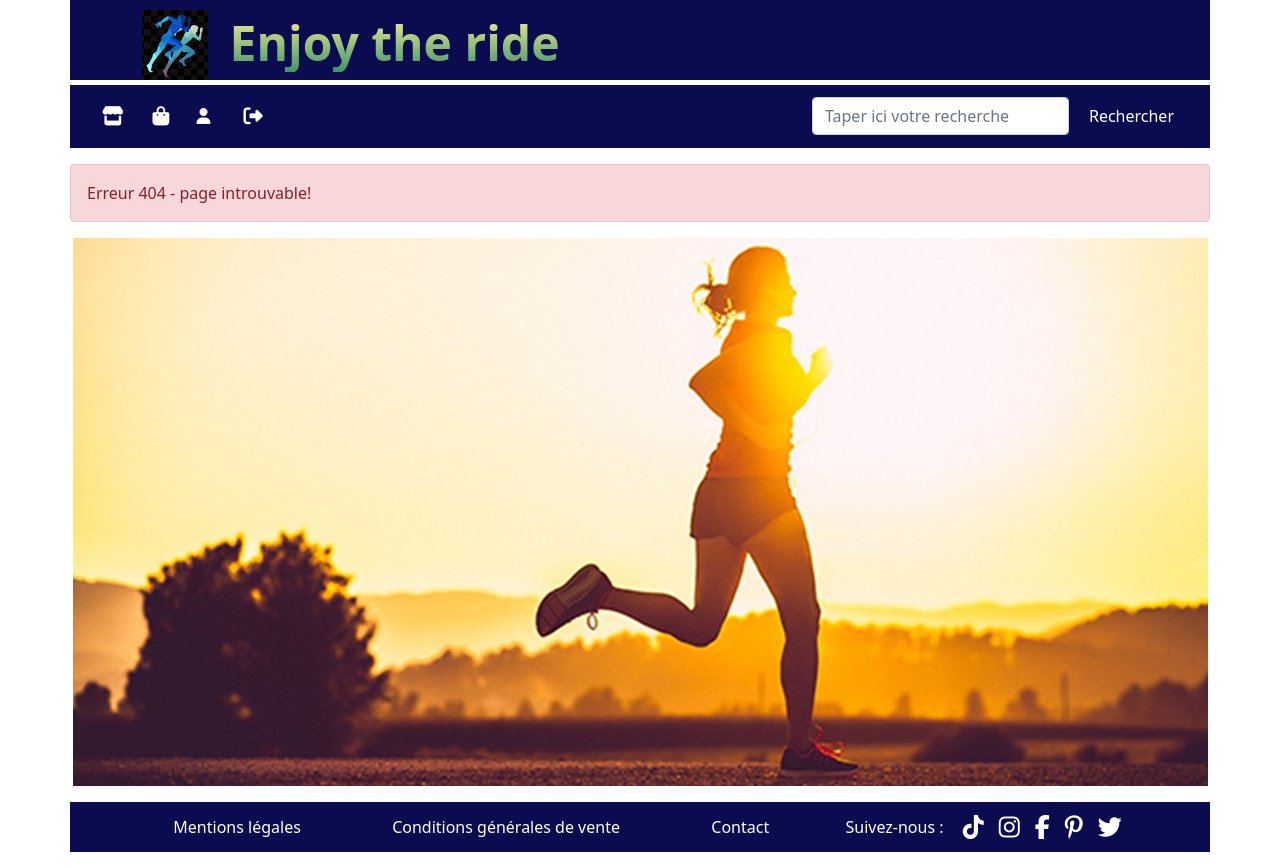
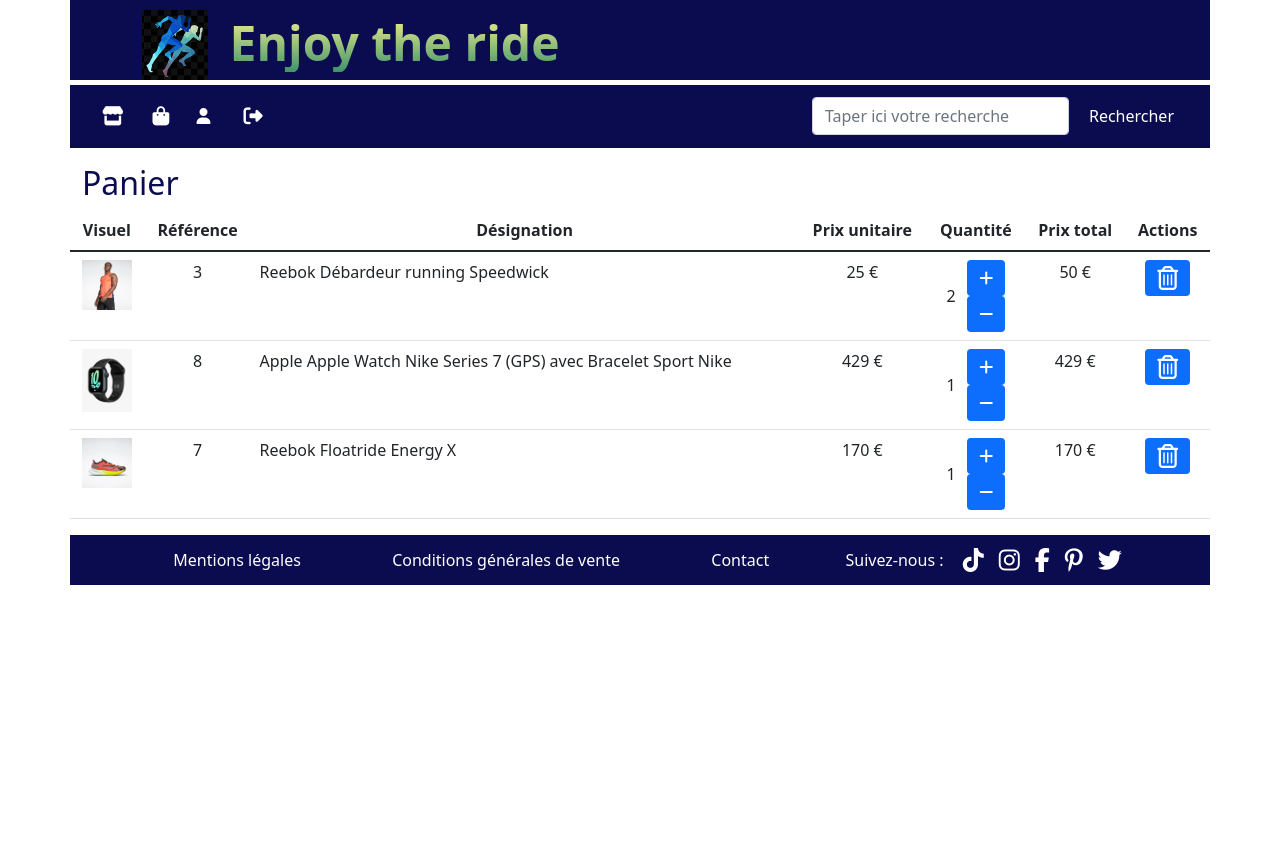
Before and after one commit to cilH/projet-javazon, an Angular app: page /panier/1 in a window 1280 px wide. Before the commit this address led to /erreur. After the commit the page ends 800 px from the top, so only its background shows below. Built offline with nearby package versions, Linux system fonts and the light colour scheme; data requests are answered from the project's data file.

Commit message:
Implémentation affichage panier

```diff
--- a/db.json
+++ b/db.json
@@ -164,12 +164,12 @@
   "detailsCommande": [
     {
       "noCommande": 1,
-      "idProduit": 1,
-      "quantite": 1
+      "idProduit": 3,
+      "quantite": 2
     },
     {
       "noCommande": 1,
-      "idProduit": 5,
+      "idProduit": 8,
       "quantite": 1
     },
     {
--- a/src/app/app-routing.module.ts
+++ b/src/app/app-routing.module.ts
@@ -12,7 +12,7 @@
   { path: 'produit', component: ProduitComponent },
   { path: 'produit/:id', component: ProduitComponent },
   { path: 'produit/:recherche', component: ProduitComponent },
-  { path: 'panier', component: PanierComponent },
+  { path: 'panier/:noCommande', component: PanierComponent },
   { path: 'erreur', component: ErreurComponent },
   { path: '**', redirectTo: 'erreur' }
 ];
--- a/src/app/composants/panier/panier.component.css
+++ b/src/app/composants/panier/panier.component.css
@@ -1,3 +1,25 @@
-th {
+th, td {
     text-align: center;
+    margin-top: auto;
+    margin-bottom: auto;
 }
+
+img {
+    max-width: 50px;
+}
+
+.quantite {
+    display: flex;
+    justify-content: space-evenly;
+    align-items: center;
+}
+
+button {
+    border: none;
+}
+
+.boutons {
+    display: flex;
+    flex-direction: column;
+    justify-content: space-evenly;
+}
--- a/src/app/composants/panier/panier.component.html
+++ b/src/app/composants/panier/panier.component.html
@@ -2,22 +2,36 @@
 <table class="table container">
     <thead>
         <tr>
-            <th>Aperçu</th>
+            <th>Visuel</th>
             <th>Référence</th>
             <th>Désignation</th>
             <th>Prix unitaire</th>
             <th>Quantité</th>
             <th>Prix total</th>
+            <th>Actions</th>
         </tr>
     </thead>
     <tbody>
-        <tr>
-            <td></td>
-            <td></td>
-            <td></td>
-            <td></td>
-            <td></td>
-            <td></td>
-        </tr>
+        <ng-container *ngFor="let elt of detailsCommande, index as i">
+            <tr>
+                <td class="my-auto"><a href=""><img src="{{ visuels[i] }}" alt=""></a></td>
+                <td class="my-auto">{{ elt.idProduit }}</td>
+                <td style="text-align: left;">{{ designations[i] }}</td>
+                <td>{{ prixUnitaires[i] }} €</td>
+                <td>
+                    <div class="quantite">
+                        <div>{{ elt.quantite }}</div>
+                        <div class="boutons">
+                            <div><button type="button" class="btn btn-primary"><i class="fas fa-plus"></i></button></div>
+                            <div><button type="button" class="btn btn-primary"><i class="fas fa-minus"></i></button></div>
+                        </div>
+                    </div>
+                </td>
+                <td>{{ prixTotaux[i] }} €</td>
+                <td>
+                    <button type="button" class="btn btn-primary"><i class="far fa-trash-alt fa-xl"></i></button>
+                </td>
+            </tr>
+        </ng-container>
     </tbody>
 </table>
--- a/src/app/composants/panier/panier.component.ts
+++ b/src/app/composants/panier/panier.component.ts
@@ -1,4 +1,10 @@
 import { Component, OnInit } from '@angular/core';
+import { ActivatedRoute } from '@angular/router';
+import { Commande } from 'src/app/interfaces/commande';
+import { Detail } from 'src/app/interfaces/detail';
+import { Produit } from 'src/app/interfaces/produit';
+import { DetailService } from 'src/app/services/detail.service';
+import { ProduitService } from 'src/app/services/produit.service';
 
 @Component({
   selector: 'app-panier',
@@ -6,10 +12,49 @@
   styleUrls: ['./panier.component.css']
 })
 export class PanierComponent implements OnInit {
+  commande: Commande = {};
+  noCommande: number = 0;
+  detailsCommande: Detail[] = [];
+  produit: Produit = {};
+  visuels: string[] = [];
+  designations: string[] = [];
+  prixUnitaires: number[] = [];
+  prixTotaux: number[] = [];
 
-  constructor() { }
+  constructor(
+    private ds: DetailService,
+    private route: ActivatedRoute,
+    private ps: ProduitService
+  ) { }
 
   ngOnInit(): void {
+    this.route.paramMap.subscribe(res => {
+      this.noCommande = Number(res.get("noCommande") ?? 0);
+    })
+
+    this.ds.getOrderDetails(this.noCommande).subscribe(res => {
+      this.detailsCommande = res;
+      for (const elt of this.detailsCommande) {
+        this.ps.getOneProduct(elt.idProduit ?? 0).subscribe(res => {
+          this.produit = res;
+          this.visuels.push(this.produit.src1 ?? "");
+          this.designations.push(this.produit.marque + " " + this.produit.designation ?? "");
+          this.prixUnitaires.push(this.produit.prixUnitaire ?? 0);
+          let prixTotal = eval(`${this.produit.prixUnitaire} * ${elt.quantite}`);
+          this.prixTotaux.push(prixTotal);
+        })
+      }
+    })
+
   }
 
+  // recupererInfo(idProduit: number) {
+  //   this.ps.getOneProduct(idProduit).subscribe(res => {
+  //     this.produit = res;
+  //     this.visuel = this.produit.src1 ?? "";
+  //     this.designation = this.produit.designation ?? "";
+  //     this.prix = this.produit.prixUnitaire ?? 0;
+  //   })
+
+  // }
 }
--- a/src/app/composants/produit/produit.component.html
+++ b/src/app/composants/produit/produit.component.html
@@ -44,7 +44,7 @@
                         </li>
                         <li class="mb-4">
                             <h4>{{ produit.designation }}</h4>
-                            <div><i class="fas fa-cart-arrow-down fa-2xl"></i></div>
+                            <div><button class="btn btn-primary btn-outline-primary" (click)="ajouterPanier()"><i class="fas fa-cart-arrow-down fa-2xl"></i></button></div>
                         </li>
                         <li class="mb-2">Prix unitaire : {{ produit.prixUnitaire }} €</li>
                         <li class="mb-2"><button><i class="fas fa-heart"></i></button> : {{ produit.like }}</li>
--- a/src/app/composants/produit/produit.component.ts
+++ b/src/app/composants/produit/produit.component.ts
@@ -1,6 +1,11 @@
 import { Component, OnInit } from '@angular/core';
 import { ActivatedRoute } from '@angular/router';
+import { Commande } from 'src/app/interfaces/commande';
+import { Detail } from 'src/app/interfaces/detail';
 import { Produit } from 'src/app/interfaces/produit';
+import { Utilisateur } from 'src/app/interfaces/utilisateur';
+import { CommandeService } from 'src/app/services/commande.service';
+import { DetailService } from 'src/app/services/detail.service';
 import { ProduitService } from 'src/app/services/produit.service';
 
 @Component({
@@ -21,10 +26,16 @@
   srcPetiteImage2: string = "";
   srcAReduire: string = "";
   srcAAgrandire: string = "";
+  utilisateur: Utilisateur = {};
+  noCommande: number = 0;
+  commandeEnCours: Commande = {};
+  detailCommande: Detail = {};
 
   constructor(
     private ps: ProduitService,
-    private route: ActivatedRoute
+    private route: ActivatedRoute,
+    private ds: DetailService,
+    private cs: CommandeService
   ) { }
 
   ngOnInit(): void {
@@ -96,5 +107,18 @@
     }
   }
 
+  ajouterPanier() {
+    // if(localStorage.getItem('user') != null) {
+    //   this.utilisateur = JSON.parse(localStorage.getItem('user') ?? "");
+    //   this.cs.getOrderByUser(this.utilisateur.id ?? 0).subscribe(res => {
+    //     this.commandeEnCours = res;
+    //   })
+    // }
+    // if(this.commandeEnCours != null) {
+    //   this.ds.addOrderDetails(this.detailCommande).subscribe(res => {
 
+    //   })
+    // }
+
+  }
 }
--- a/src/app/services/commande.service.ts
+++ b/src/app/services/commande.service.ts
@@ -15,8 +15,12 @@
     return this.http.get<Commande[]>(this.url);
   }
 
-  getOneOrder(nbO: number) {
-    return this.http.get<Commande>(this.url + "?noCommande=" + nbO);
+  // getOneOrder(nbO: number) {
+  //   return this.http.get<Commande>(this.url + "?noCommande=" + nbO);
+  // }
+
+  getOrderByUser(idU: number) {
+    return this.http.get<Commande>(this.url + "?idUtilisateur=" + idU);
   }
 
   addOrder(o: Commande) {
```
